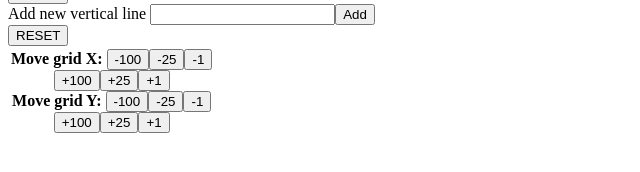
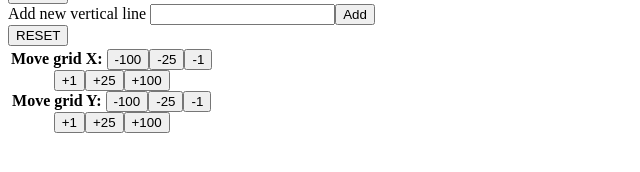
Before and after one commit to SpeciesFileGroup/sled, a Vue app: page / in a window 1280 px wide. Shown: the part 202-374 px from the top of the page, without its empty margins (0-640 px from the left). Built offline with nearby package versions, Linux system fonts and the light colour scheme.

Commit message:
#5 #6 #8 #11 #12 Refactor to consolidate line affecting functions.

```diff
--- a/src/App.vue
+++ b/src/App.vue
@@ -50,32 +50,32 @@
             <input type="button" value="-25" v-on:click="moveX(-25)"/>
             <input type="button" value="-1" v-on:click="moveX(-1)"/>
             <br>
+            <input type="button" value="+1" v-on:click="moveX(1)"/>
+            <input type="button" value="+25" v-on:click="moveX(25)"/>
             <input type="button" value="+100" v-on:click="moveX(100)"/>
-            <input type="button" value="+25" v-on:click="moveX(25)"/>
-            <input type="button" value="+1" v-on:click="moveX(1)"/>
             <br>
             Move grid Y:
             <input type="button" value="-100" v-on:click="moveY(-100)"/>
             <input type="button" value="-25" v-on:click="moveY(-25)"/>
             <input type="button" value="-1" v-on:click="moveY(-1)"/>
             <br>
+              <input type="button" value="+1" v-on:click="moveY(1)"/>
+            <input type="button" value="+25" v-on:click="moveY(25)"/>
             <input type="button" value="+100" v-on:click="moveY(100)"/>
-            <input type="button" value="+25" v-on:click="moveY(25)"/>
-            <input type="button" value="+1" v-on:click="moveY(1)"/>
           </th>
           <th
             v-for="(vline, index) in vLinesInOrder"
             :key="index">
-            <input type="button" value="-100" v-on:click="$set(vLines,index, vLines[index] - 100)"/>
-            <input type="button" value="-25" v-on:click="$set(vLines,index, vLines[index] - 25)"/>
-            <input type="button" value="-1" v-on:click="$set(vLines,index, vLines[index] - 1)"/>
+            <input type="button" value="-100" v-on:click="moveV(index, -100)"/>
+            <input type="button" value="-25" v-on:click="moveV(index, -25)"/>
+            <input type="button" value="-1" v-on:click="moveV(index, -1)"/>
             <br>
             <input type="button" value="X" v-on:click="removeColumn(index)"/>
             {{ vline }}
             <br>
-            <input type="button" value="+1" v-on:click="$set(vLines,index, vLines[index] + 1)"/>
-            <input type="button" value="+25" v-on:click="$set(vLines,index, vLines[index] + 25)"/>
-            <input type="button" value="+100" v-on:click="$set(vLines,index, vLines[index] + 100)"/>
+            <input type="button" value="+1" v-on:click="moveV(index, 1)"/>
+            <input type="button" value="+25" v-on:click="moveV(index, 25)"/>
+            <input type="button" value="+100" v-on:click="moveV(index, 100)"/>
           </th>
         </tr>
         </thead>
@@ -84,16 +84,16 @@
           v-for="(hline, hindex) in hLinesInOrder"
           :key="hindex">
           <td>
-            <input type="button" value="-100" v-on:click="$set(hLines,hindex, hLines[hindex] - 100)"/>
-            <input type="button" value="-25" v-on:click="$set(hLines,hindex, hLines[hindex] - 25)"/>
-            <input type="button" value="-1" v-on:click="$set(hLines,hindex, hLines[hindex] - 1)"/>
+            <input type="button" value="-100" v-on:click="moveH(hindex, -100)"/>
+            <input type="button" value="-25" v-on:click="moveH(hindex, -25)"/>
+            <input type="button" value="-1" v-on:click="moveH(hindex, -1)"/>
             <br>
             <input type="button" value="X" v-on:click="removeRow(hindex)"/>
             {{ hline }}
             <br>
-            <input type="button" value="+1" v-on:click="$set(hLines,hindex, hLines[hindex] + 1)"/>
-            <input type="button" value="+25" v-on:click="$set(hLines,hindex, hLines[hindex] + 25)"/>
-            <input type="button" value="+100" v-on:click="$set(hLines,hindex, hLines[hindex] + 100)"/>
+            <input type="button" value="+1" v-on:click="moveH(hindex, 1)"/>
+            <input type="button" value="+25" v-on:click="moveH(hindex, 25)"/>
+            <input type="button" value="+100" v-on:click="moveH(hindex, 100)"/>
           </td>
           <td
             v-for="(vline, vindex) in vLines"
@@ -188,6 +188,12 @@ export default {
       for(let i=0;i<this.hLines.length;i++){
         this.$set(this.hLines,i, this.hLines[i] + offset)
       }
+    },
+    moveV(index, offset) {
+      this.$set(this.vLines,index, this.vLines[index] + offset)
+    },
+    moveH(index, offset) {
+      this.$set(this.hLines,index, this.hLines[index] + offset)
     },
     resizeImage () { // if image size changes, recompute lines and cells
       if (this.old_width > 1) { // a previous presumably valid width
```
